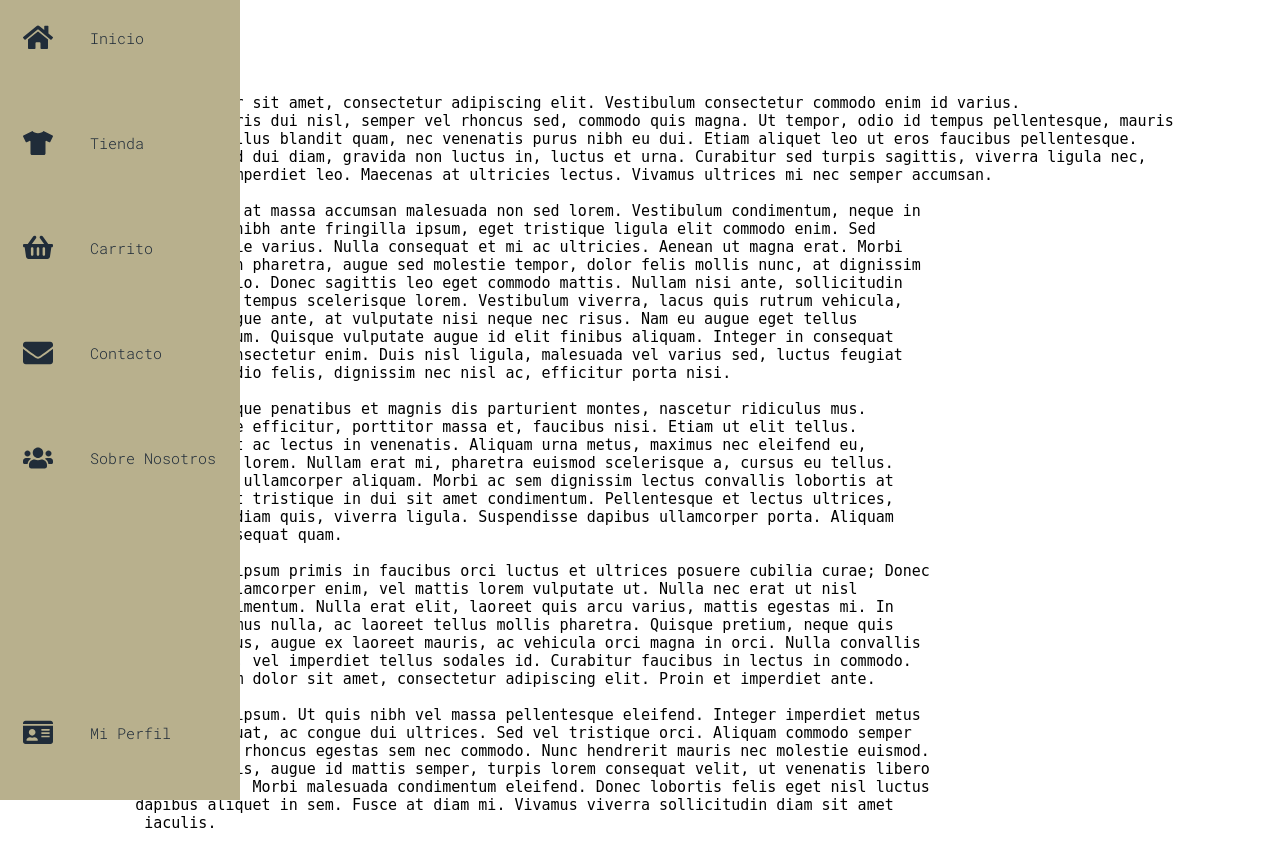
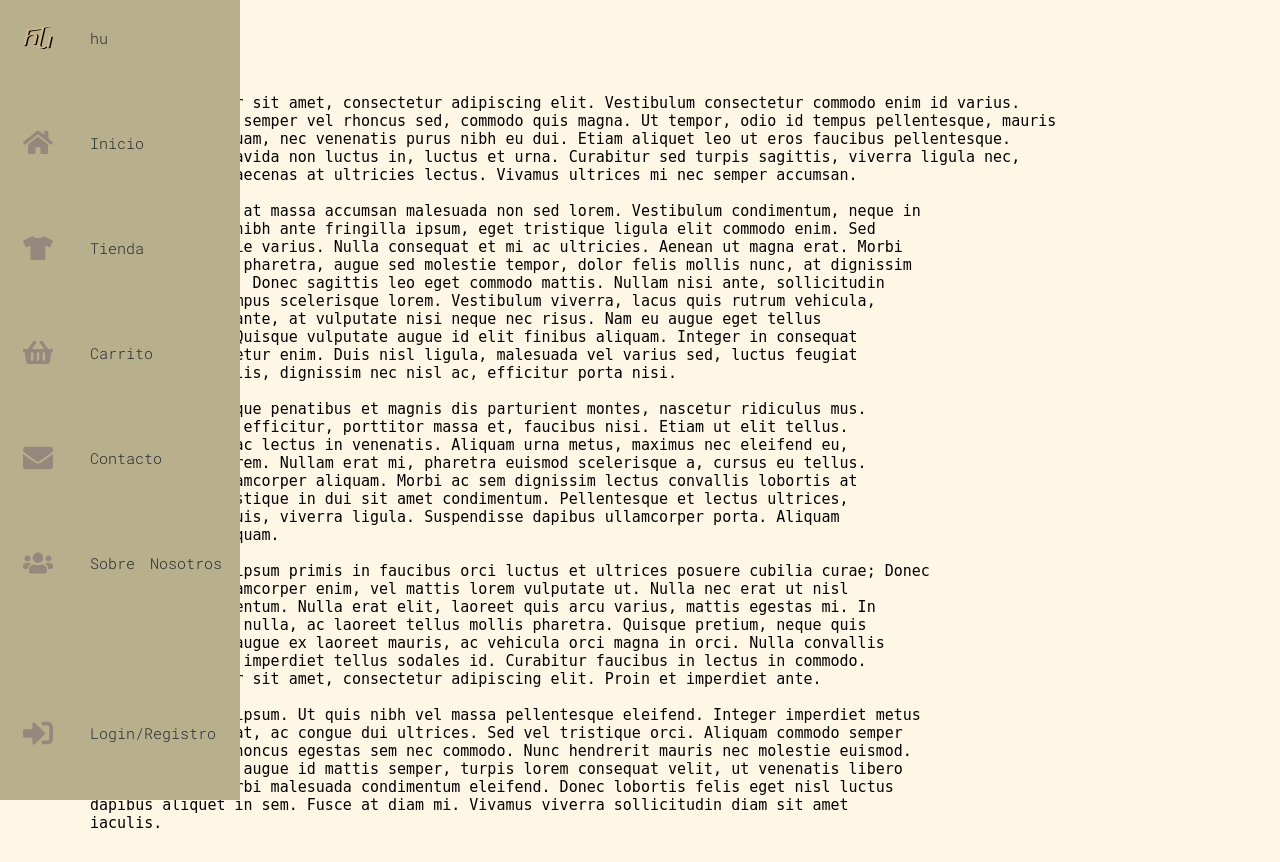
Before and after one commit to fatherboard/Tienda-HU, a PHP site: page / in a window 1280 px wide. Run offline with PHP 8.4, Linux system fonts and the light colour scheme.

Commit message:
Version final navbar?

```diff
--- a/css/style.css
+++ b/css/style.css
@@ -5,13 +5,15 @@
     --text-secundary: #283845;
     --bg-primary: #B8B08D;
     --bg-secundary: #F2D492;
-    --bg-third: #F29559;
+    --bg-third: rgb(180, 130, 96);
     --elm-primary: #4C5657;
+    --icon-primary: rgb(56, 56, 56);
+    --transition-std: 200ms;
 }
 
 body {
     color: black;
-    background-color: rgb(255, 255, 255);
+    background-color: rgb(255, 247, 230);
     margin: 0;
     padding: 0;
 }
@@ -38,7 +40,7 @@ main {
     height: 100vh;
     position: fixed;
     background-color: var(--bg-primary);
-    transition: width 200ms ease;
+    transition: width var(--transition-std) ease;
 }
 
 .navbar-nav {
@@ -67,12 +69,19 @@ main {
     height: 5rem;
     color: var(--text-primary);
     text-decoration: none;
+    filter: grayscale(70%) opacity(1);
+}
+
+.nav-link:hover {
+    filter: grayscale(0%) opacity(1);
+    background: var(--bg-secundary);
+    color: var(--text-secundary);
 }
 
 .link-text {
-    display: none;
+    transition: 0s;
+    opacity: 0;
     margin-left: 1rem;
-
 }
 
 .nav-link svg {
@@ -86,5 +95,39 @@ main {
 }
 
 .navbar:hover .link-text{
-    display: block;
+    opacity: 1;
+    transition-delay: var(--transition-std);
 }
+
+.svg-inline--fa {
+    color: var(--bg-third);
+}
+
+
+.logo {
+    width: 100%;
+    margin-bottom: 2rem;
+}
+
+.logo svg {
+    transform: rotate(0deg);
+    transition: transform var(--transition-std);
+}
+
+.navbar:hover .logo svg {
+    transform: rotate(-360deg);
+}
+
+.branding {
+    display: flex;
+    align-items: center;
+    height: 5rem;
+    color: var(--text-primary);
+    text-decoration: none;
+    filter: grayscale(70%) opacity(1);
+}
+.branding svg {
+    width: 2rem;
+    min-width: 2rem;
+    margin: 0 1.5rem;
+}
--- a/includes/common/navbar.php
+++ b/includes/common/navbar.php
@@ -1,5 +1,28 @@
 <nav class="navbar">
     <ul class="navbar-nav">
+
+        <li class="logo">
+            <div class="branding">
+                <svg id="Layer_1" data-name="Layer 1" xmlns="http://www.w3.org/2000/svg" viewBox="0 0 202.43 157.66">
+                    <defs>
+                        <style>
+                            .cls-1 {
+                                fill: #ffb317;
+                            }
+                        </style>
+                    </defs>
+                    <title>Untitled-2</title>
+                    <path d="M54.08,74.72v1.56l0-1.56Z" transform="translate(-23.57 -48.24)" />
+                    <path d="M26.07,45.52Z" transform="translate(-23.57 -48.24)" />
+                    <path d="M56.66,17.68" transform="translate(-23.57 -48.24)" />
+                    <path d="M209.09,196.87l-16,2.18,1.83-12.33-.41.05a60.16,60.16,0,0,1-36,18.65c-15.59,2.12-32.75-1.95-26.52-28.74L141.44,136l1-3.85.56-2.4,12.84-55.59L73.05,85.39,65.3,118.74l.41-.06a52.14,52.14,0,0,1,15.23-11.53,60.28,60.28,0,0,1,19.36-6.43c13.29-1.81,33.15,1.59,27,27.88L116.79,174l-18,2.46,10.18-43.81c2.86-12.29-.63-21.89-17.69-19.56-11.65,1.58-22.38,9.15-27.42,17.16A18.22,18.22,0,0,0,61.05,137l-10.7,46-18,2.46,26-111.9,18-2.46L216.5,52.54,175.58,64.22,173.3,74l-5.23,22.5-17.51,75.36c-3.37,14.49.11,23.48,16.51,21.25a41.5,41.5,0,0,0,26.72-15.85,23.29,23.29,0,0,0,3.29-7.35L208,123.17,226,120.71l-12.89,55.47C211.28,184.06,209.83,191,209.09,196.87Z" transform="translate(-23.57 -48.24)" />
+                    <path class="cls-1" d="M200.35,192.57l-16,2.18,1.83-12.33-.41.05a60.16,60.16,0,0,1-36,18.65c-15.59,2.12-32.75-2-26.53-28.74l9.47-40.73,1-3.85.56-2.4,12.84-55.59L64.3,81.09l-7.75,33.35.41-.06A52.33,52.33,0,0,1,72.2,102.85a60.28,60.28,0,0,1,19.36-6.43c13.29-1.81,33.15,1.59,27,27.88l-10.55,45.38-18,2.46,10.18-43.81c2.86-12.29-.63-21.89-17.69-19.56-11.65,1.59-22.39,9.15-27.43,17.16a18.37,18.37,0,0,0-2.76,6.79l-10.7,46-18,2.46,26-111.9,18-2.45L207.76,48.24,166.84,59.92l-2.28,9.81-5.23,22.5-17.51,75.36c-3.37,14.5.1,23.48,16.51,21.25A41.46,41.46,0,0,0,185.05,173a23.52,23.52,0,0,0,3.29-7.35l10.87-46.77,18-2.46-12.89,55.47C202.54,179.76,201.09,186.67,200.35,192.57Z" transform="translate(-23.57 -48.24)" />
+                </svg>
+                <span class="link-text">hu</span>
+            </div>
+
+        </li>
+
 
         <li class="nav-item">
             <a href="index.php" class="nav-link">
@@ -49,28 +72,40 @@
                 <svg aria-hidden="true" focusable="false" data-prefix="fas" data-icon="users" class="svg-inline--fa fa-users fa-w-20" role="img" xmlns="http://www.w3.org/2000/svg" viewBox="0 0 640 512">
                     <path fill="currentColor" d="M96 224c35.3 0 64-28.7 64-64s-28.7-64-64-64-64 28.7-64 64 28.7 64 64 64zm448 0c35.3 0 64-28.7 64-64s-28.7-64-64-64-64 28.7-64 64 28.7 64 64 64zm32 32h-64c-17.6 0-33.5 7.1-45.1 18.6 40.3 22.1 68.9 62 75.1 109.4h66c17.7 0 32-14.3 32-32v-32c0-35.3-28.7-64-64-64zm-256 0c61.9 0 112-50.1 112-112S381.9 32 320 32 208 82.1 208 144s50.1 112 112 112zm76.8 32h-8.3c-20.8 10-43.9 16-68.5 16s-47.6-6-68.5-16h-8.3C179.6 288 128 339.6 128 403.2V432c0 26.5 21.5 48 48 48h288c26.5 0 48-21.5 48-48v-28.8c0-63.6-51.6-115.2-115.2-115.2zm-223.7-13.4C161.5 263.1 145.6 256 128 256H64c-35.3 0-64 28.7-64 64v32c0 17.7 14.3 32 32 32h65.9c6.3-47.4 34.9-87.3 75.2-109.4z"></path>
                 </svg>
-                <span class="link-text">Sobre Nosotros</span>
-
-            </a>
-
-        </li>
-
-        <li class="nav-item">
-            <a href="perfil.php" class="nav-link">
-                <svg aria-hidden="true" focusable="false" data-prefix="fas" data-icon="id-card" class="svg-inline--fa fa-id-card fa-w-18" role="img" xmlns="http://www.w3.org/2000/svg" viewBox="0 0 576 512">
-                    <path fill="currentColor" d="M528 32H48C21.5 32 0 53.5 0 80v16h576V80c0-26.5-21.5-48-48-48zM0 432c0 26.5 21.5 48 48 48h480c26.5 0 48-21.5 48-48V128H0v304zm352-232c0-4.4 3.6-8 8-8h144c4.4 0 8 3.6 8 8v16c0 4.4-3.6 8-8 8H360c-4.4 0-8-3.6-8-8v-16zm0 64c0-4.4 3.6-8 8-8h144c4.4 0 8 3.6 8 8v16c0 4.4-3.6 8-8 8H360c-4.4 0-8-3.6-8-8v-16zm0 64c0-4.4 3.6-8 8-8h144c4.4 0 8 3.6 8 8v16c0 4.4-3.6 8-8 8H360c-4.4 0-8-3.6-8-8v-16zM176 192c35.3 0 64 28.7 64 64s-28.7 64-64 64-64-28.7-64-64 28.7-64 64-64zM67.1 396.2C75.5 370.5 99.6 352 128 352h8.2c12.3 5.1 25.7 8 39.8 8s27.6-2.9 39.8-8h8.2c28.4 0 52.5 18.5 60.9 44.2 3.2 9.9-5.2 19.8-15.6 19.8H82.7c-10.4 0-18.8-10-15.6-19.8z"></path>
-                </svg>
-                <span class="link-text">Mi Perfil</span>
+                <span class="link-text">Sobre</span>
+                <span class="link-text">Nosotros</span>
 
             </a>
 
         </li>
 
 
+        <?php
+        if (isset($_SESSION["login"]) && $_SESSION["login"]) {
+            echo '<li class="nav-item">
+                <a href="perfil.php" class="nav-link">
+                    <svg aria-hidden="true" focusable="false" data-prefix="fas" data-icon="id-card" class="svg-inline--fa fa-id-card fa-w-18" role="img" xmlns="http://www.w3.org/2000/svg" viewBox="0 0 576 512">
+                        <path fill="currentColor" d="M528 32H48C21.5 32 0 53.5 0 80v16h576V80c0-26.5-21.5-48-48-48zM0 432c0 26.5 21.5 48 48 48h480c26.5 0 48-21.5 48-48V128H0v304zm352-232c0-4.4 3.6-8 8-8h144c4.4 0 8 3.6 8 8v16c0 4.4-3.6 8-8 8H360c-4.4 0-8-3.6-8-8v-16zm0 64c0-4.4 3.6-8 8-8h144c4.4 0 8 3.6 8 8v16c0 4.4-3.6 8-8 8H360c-4.4 0-8-3.6-8-8v-16zm0 64c0-4.4 3.6-8 8-8h144c4.4 0 8 3.6 8 8v16c0 4.4-3.6 8-8 8H360c-4.4 0-8-3.6-8-8v-16zM176 192c35.3 0 64 28.7 64 64s-28.7 64-64 64-64-28.7-64-64 28.7-64 64-64zM67.1 396.2C75.5 370.5 99.6 352 128 352h8.2c12.3 5.1 25.7 8 39.8 8s27.6-2.9 39.8-8h8.2c28.4 0 52.5 18.5 60.9 44.2 3.2 9.9-5.2 19.8-15.6 19.8H82.7c-10.4 0-18.8-10-15.6-19.8z"></path>
+                    </svg>
+                    <span class="link-text">Mi</span>
+                    <span class="link-text">Perfil</span>
+
+                </a>
+            </li>';
+        } else {
+            echo '<li class="nav-item">
+            <a href="entrar.php" class="nav-link">
+                <svg aria-hidden="true" focusable="false" data-prefix="fas" data-icon="sign-in-alt" class="svg-inline--fa fa-sign-in-alt fa-w-16" role="img" xmlns="http://www.w3.org/2000/svg" viewBox="0 0 512 512">
+                    <path fill="currentColor" d="M416 448h-84c-6.6 0-12-5.4-12-12v-40c0-6.6 5.4-12 12-12h84c17.7 0 32-14.3 32-32V160c0-17.7-14.3-32-32-32h-84c-6.6 0-12-5.4-12-12V76c0-6.6 5.4-12 12-12h84c53 0 96 43 96 96v192c0 53-43 96-96 96zm-47-201L201 79c-15-15-41-4.5-41 17v96H24c-13.3 0-24 10.7-24 24v96c0 13.3 10.7 24 24 24h136v96c0 21.5 26 32 41 17l168-168c9.3-9.4 9.3-24.6 0-34z"></path>
+                </svg>
+                <span class="link-text">Login/Registro</span>
+
+            </a>
+
+        </li>';
+        }
+
+        ?>
 
     </ul>
-
-
-
-
 </nav>
```
Also changed, not shown: index.php (indentation only).
